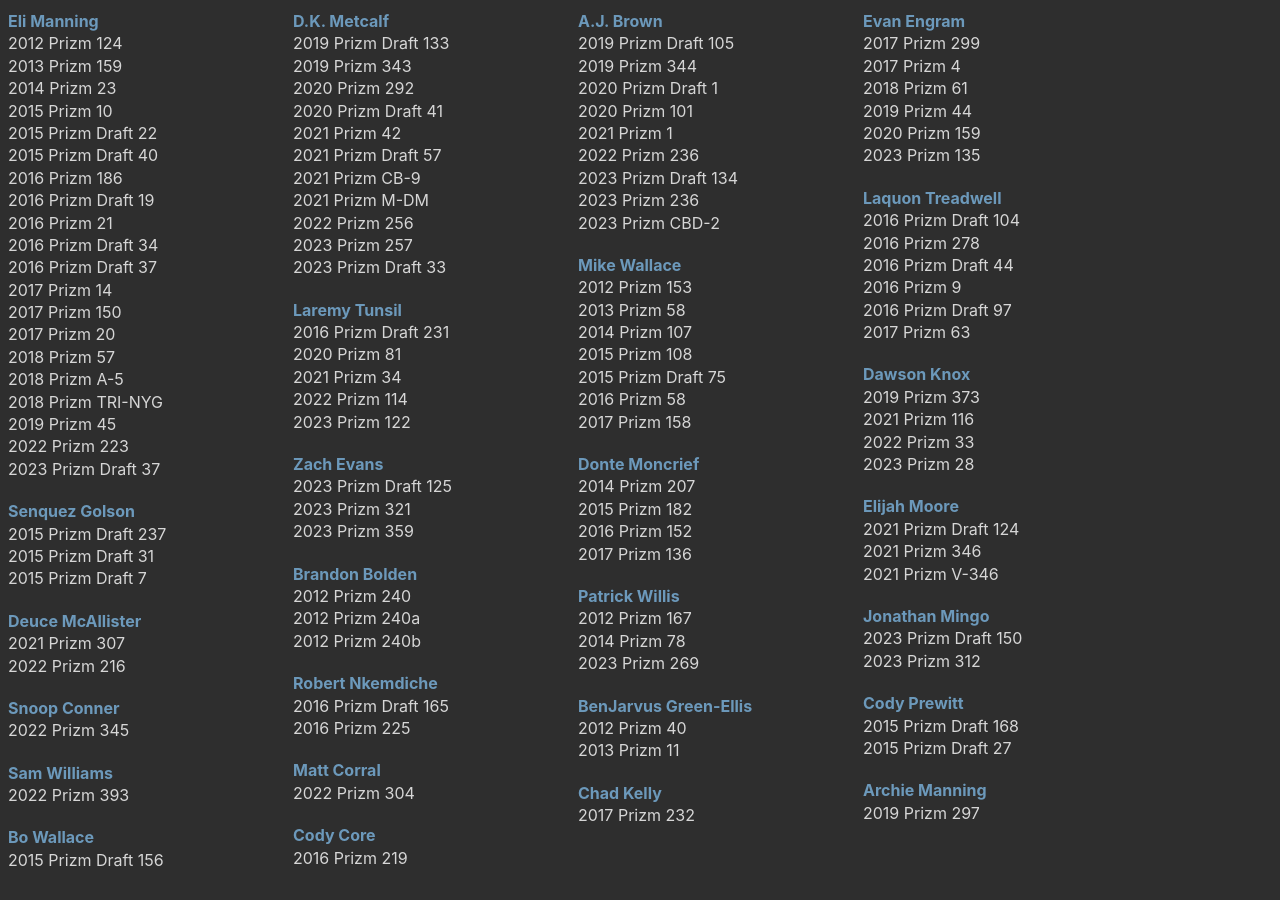
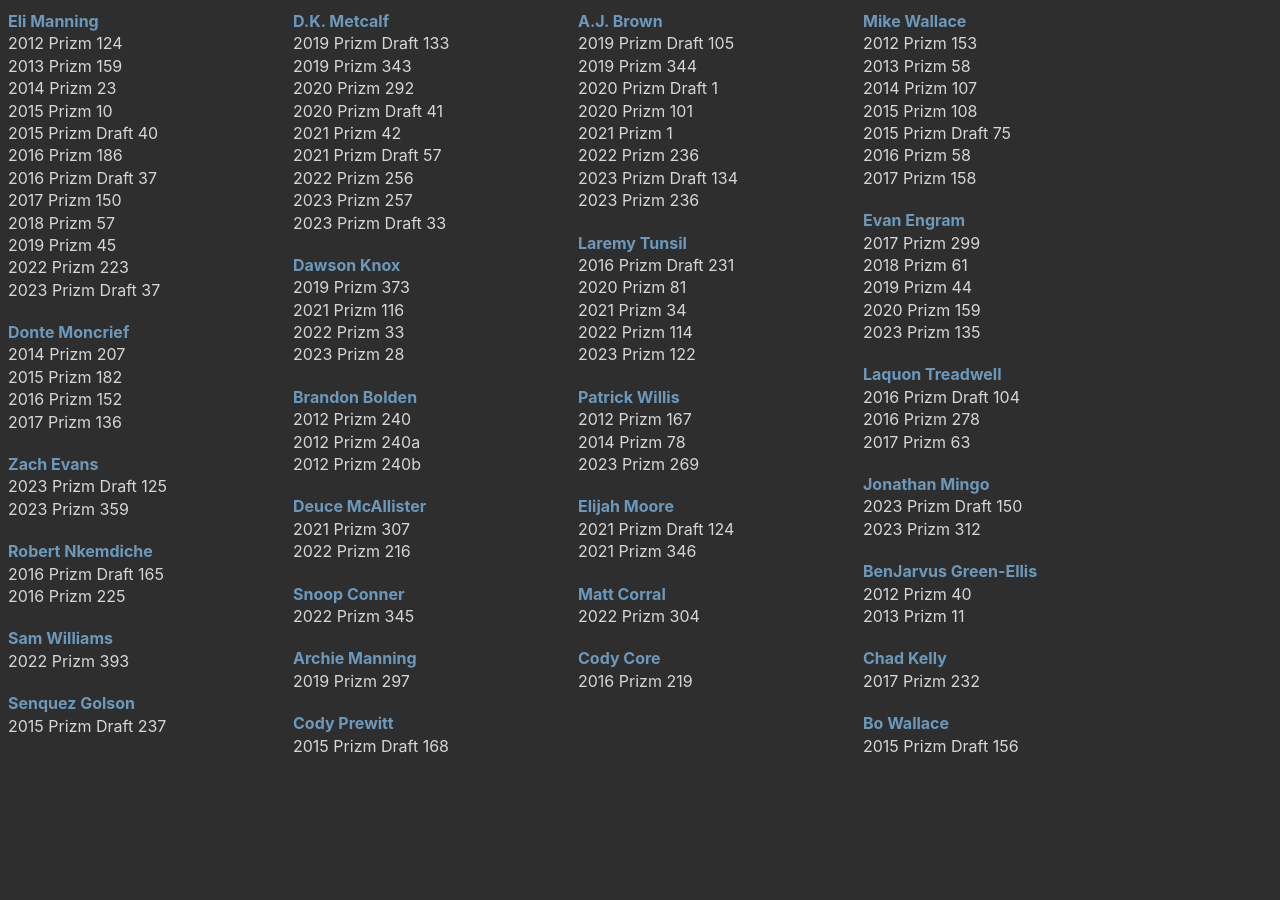
Before and after one commit to jimg72/jimg72.github.io, a Jekyll site: the page built from comc_prizm.html, in a window 1280 px wide. Built offline with Jekyll 4.4.1, drawn with Linux system fonts in a browser that asks for light colours.

Commit message:
Update comc_prizm.yml

```diff
--- a/_data/comc_prizm.yml
+++ b/_data/comc_prizm.yml
@@ -8,32 +8,16 @@
       link_url: Cards,sq,=Eli+Manning+2014+Prizm+23
     - link_name: 2015 Prizm 10
       link_url: Cards,sq,=Eli+Manning+2015+Prizm+10
-    - link_name: 2015 Prizm Draft 22
-      link_url: Cards,sq,=Eli+Manning+2015+Prizm+22
     - link_name: 2015 Prizm Draft 40
       link_url: Cards,sq,=Eli+Manning+2015+Prizm+40
     - link_name: 2016 Prizm 186
       link_url: Cards,sq,=Eli+Manning+2016+Prizm+186
-    - link_name: 2016 Prizm Draft 19
-      link_url: Cards,sq,=Eli+Manning+2016+Prizm+19
-    - link_name: 2016 Prizm 21
-      link_url: Cards,sq,=Eli+Manning+2016+Prizm+21
-    - link_name: 2016 Prizm Draft 34
-      link_url: Cards,sq,=Eli+Manning+2016+Prizm+34
     - link_name: 2016 Prizm Draft 37
       link_url: Cards,sq,=Eli+Manning+2016+Prizm+37
-    - link_name: 2017 Prizm 14
-      link_url: Cards,sq,=Eli+Manning+2017+Prizm+14
     - link_name: 2017 Prizm 150
       link_url: Cards,sq,=Eli+Manning+2017+Prizm+150
-    - link_name: 2017 Prizm 20
-      link_url: Cards,sq,=Eli+Manning+2017+Prizm+20
     - link_name: 2018 Prizm 57
       link_url: Cards,sq,=Eli+Manning+2018+Prizm+57
-    - link_name: 2018 Prizm A-5
-      link_url: Cards,sq,=Eli+Manning+2018+Prizm+A-5
-    - link_name: 2018 Prizm TRI-NYG
-      link_url: Cards,sq,=Eli+Manning+2018+Prizm+TRI-NYG
     - link_name: 2019 Prizm 45
       link_url: Cards,sq,=Eli+Manning+2019+Prizm+45
     - link_name: 2022 Prizm 223
@@ -44,78 +28,42 @@
 - player: D.K. Metcalf
   links:
     - link_name: 2019 Prizm Draft 133
-      link_url: Cards,sq,=Metcalf+2019+Prizm+133
+      link_url: Cards,sq,=D.K.+Metcalf+2019+Prizm+133
     - link_name: 2019 Prizm 343
-      link_url: Cards,sq,=Metcalf+2019+Prizm+343
+      link_url: Cards,sq,=D.K.+Metcalf+2019+Prizm+343
     - link_name: 2020 Prizm 292
-      link_url: Cards,sq,=Metcalf+2020+Prizm+292
+      link_url: Cards,sq,=D.K.+Metcalf+2020+Prizm+292
     - link_name: 2020 Prizm Draft 41
-      link_url: Cards,sq,=Metcalf+2020+Prizm+41
+      link_url: Cards,sq,=D.K.+Metcalf+2020+Prizm+41
     - link_name: 2021 Prizm 42
-      link_url: Cards,sq,=Metcalf+2021+Prizm+42
+      link_url: Cards,sq,=D.K.+Metcalf+2021+Prizm+42
     - link_name: 2021 Prizm Draft 57
-      link_url: Cards,sq,=Metcalf+2021+Prizm+57
-    - link_name: 2021 Prizm CB-9
-      link_url: Cards,sq,=Metcalf+2021+Prizm+CB-9
-    - link_name: 2021 Prizm M-DM
-      link_url: Cards,sq,=Metcalf+2021+Prizm+M-DM
+      link_url: Cards,sq,=D.K.+Metcalf+2021+Prizm+57
     - link_name: 2022 Prizm 256
-      link_url: Cards,sq,=Metcalf+2022+Prizm+256
+      link_url: Cards,sq,=D.K.+Metcalf+2022+Prizm+256
     - link_name: 2023 Prizm 257
-      link_url: Cards,sq,=Metcalf+2023+Prizm+257
+      link_url: Cards,sq,=D.K.+Metcalf+2023+Prizm+257
     - link_name: 2023 Prizm Draft 33
-      link_url: Cards,sq,=Metcalf+2023+Prizm+33
+      link_url: Cards,sq,=D.K.+Metcalf+2023+Prizm+33
 
 - player: A.J. Brown
   links:
     - link_name: 2019 Prizm Draft 105
-      link_url: Cards,sq,=Brown+2019+Prizm+105
+      link_url: Cards,sq,=A.J.+Brown+2019+Prizm+105
     - link_name: 2019 Prizm 344
-      link_url: Cards,sq,=Brown+2019+Prizm+344
+      link_url: Cards,sq,=A.J.+Brown+2019+Prizm+344
     - link_name: 2020 Prizm Draft 1
-      link_url: Cards,sq,=Brown+2020+Prizm+1
+      link_url: Cards,sq,=A.J.+Brown+2020+Prizm+1
     - link_name: 2020 Prizm 101
-      link_url: Cards,sq,=Brown+2020+Prizm+101
+      link_url: Cards,sq,=A.J.+Brown+2020+Prizm+101
     - link_name: 2021 Prizm 1
-      link_url: Cards,sq,=Brown+2021+Prizm+1
+      link_url: Cards,sq,=A.J.+Brown+2021+Prizm+1
     - link_name: 2022 Prizm 236
-      link_url: Cards,sq,=Brown+2022+Prizm+236
+      link_url: Cards,sq,=A.J.+Brown+2022+Prizm+236
     - link_name: 2023 Prizm Draft 134
-      link_url: Cards,sq,=Brown+2023+Prizm+134
+      link_url: Cards,sq,=A.J.+Brown+2023+Prizm+134
     - link_name: 2023 Prizm 236
-      link_url: Cards,sq,=Brown+2023+Prizm+236
-    - link_name: 2023 Prizm CBD-2
-      link_url: Cards,sq,=Brown+2023+Prizm+CBD-2
-
-- player: Evan Engram
-  links:
-    - link_name: 2017 Prizm 299
-      link_url: Cards,sq,=Evan+Engram+2017+Prizm+299
-    - link_name: 2017 Prizm 4
-      link_url: Cards,sq,=Evan+Engram+2017+Prizm+4
-    - link_name: 2018 Prizm 61
-      link_url: Cards,sq,=Evan+Engram+2018+Prizm+61
-    - link_name: 2019 Prizm 44
-      link_url: Cards,sq,=Evan+Engram+2019+Prizm+44
-    - link_name: 2020 Prizm 159
-      link_url: Cards,sq,=Evan+Engram+2020+Prizm+159
-    - link_name: 2023 Prizm 135
-      link_url: Cards,sq,=Evan+Engram+2023+Prizm+135
-
-- player: Laquon Treadwell
-  links:
-    - link_name: 2016 Prizm Draft 104
-      link_url: Cards,sq,=Laquon+Treadwell+2016+Prizm+104
-    - link_name: 2016 Prizm 278
-      link_url: Cards,sq,=Laquon+Treadwell+2016+Prizm+278
-    - link_name: 2016 Prizm Draft 44
-      link_url: Cards,sq,=Laquon+Treadwell+2016+Prizm+44
-    - link_name: 2016 Prizm 9
-      link_url: Cards,sq,=Laquon+Treadwell+2016+Prizm+9
-    - link_name: 2016 Prizm Draft 97
-      link_url: Cards,sq,=Laquon+Treadwell+2016+Prizm+97
-    - link_name: 2017 Prizm 63
-      link_url: Cards,sq,=Laquon+Treadwell+2017+Prizm+63
+      link_url: Cards,sq,=A.J.+Brown+2023+Prizm+236
 
 - player: Mike Wallace
   links:
@@ -133,6 +81,19 @@
       link_url: Cards,sq,=Mike+Wallace+2016+Prizm+58
     - link_name: 2017 Prizm 158
       link_url: Cards,sq,=Mike+Wallace+2017+Prizm+158
+
+- player: Evan Engram
+  links:
+    - link_name: 2017 Prizm 299
+      link_url: Cards,sq,=Evan+Engram+2017+Prizm+299
+    - link_name: 2018 Prizm 61
+      link_url: Cards,sq,=Evan+Engram+2018+Prizm+61
+    - link_name: 2019 Prizm 44
+      link_url: Cards,sq,=Evan+Engram+2019+Prizm+44
+    - link_name: 2020 Prizm 159
+      link_url: Cards,sq,=Evan+Engram+2020+Prizm+159
+    - link_name: 2023 Prizm 135
+      link_url: Cards,sq,=Evan+Engram+2023+Prizm+135
 
 - player: Laremy Tunsil
   links:
@@ -169,32 +130,14 @@
     - link_name: 2017 Prizm 136
       link_url: Cards,sq,=Donte+Moncrief+2017+Prizm+136
 
-- player: Zach Evans
+- player: Laquon Treadwell
   links:
-    - link_name: 2023 Prizm Draft 125
-      link_url: Cards,sq,=Zach+Evans+2023+Prizm+125
-    - link_name: 2023 Prizm 321
-      link_url: Cards,sq,=Zach+Evans+2023+Prizm+321
-    - link_name: 2023 Prizm 359
-      link_url: Cards,sq,=Zach+Evans+2023+Prizm+359
-
-- player: Elijah Moore
-  links:
-    - link_name: 2021 Prizm Draft 124
-      link_url: Cards,sq,=Elijah+Moore+2021+Prizm+124
-    - link_name: 2021 Prizm 346
-      link_url: Cards,sq,=Elijah+Moore+2021+Prizm+346
-    - link_name: 2021 Prizm V-346
-      link_url: Cards,sq,=Elijah+Moore+2021+Prizm+V-346
-
-- player: Senquez Golson
-  links:
-    - link_name: 2015 Prizm Draft 237
-      link_url: Cards,sq,=Senquez+Golson+2015+Prizm+237
-    - link_name: 2015 Prizm Draft 31
-      link_url: Cards,sq,=Senquez+Golson+2015+Prizm+31
-    - link_name: 2015 Prizm Draft 7
-      link_url: Cards,sq,=Senquez+Golson+2015+Prizm+7
+    - link_name: 2016 Prizm Draft 104
+      link_url: Cards,sq,=Laquon+Treadwell+2016+Prizm+104
+    - link_name: 2016 Prizm 278
+      link_url: Cards,sq,=Laquon+Treadwell+2016+Prizm+278
+    - link_name: 2017 Prizm 63
+      link_url: Cards,sq,=Laquon+Treadwell+2017+Prizm+63
 
 - player: Brandon Bolden
   links:
@@ -214,6 +157,13 @@
     - link_name: 2023 Prizm 269
       link_url: Cards,sq,=Patrick+Willis+2023+Prizm+269
 
+- player: Zach Evans
+  links:
+    - link_name: 2023 Prizm Draft 125
+      link_url: Cards,sq,=Zach+Evans+2023+Prizm+125
+    - link_name: 2023 Prizm 359
+      link_url: Cards,sq,=Zach+Evans+2023+Prizm+359
+
 - player: Jonathan Mingo
   links:
     - link_name: 2023 Prizm Draft 150
@@ -228,19 +178,19 @@
     - link_name: 2022 Prizm 216
       link_url: Cards,sq,=Deuce+McAllister+2022+Prizm+216
 
+- player: Elijah Moore
+  links:
+    - link_name: 2021 Prizm Draft 124
+      link_url: Cards,sq,=Elijah+Moore+2021+Prizm+124
+    - link_name: 2021 Prizm 346
+      link_url: Cards,sq,=Elijah+Moore+2021+Prizm+346
+
 - player: Robert Nkemdiche
   links:
     - link_name: 2016 Prizm Draft 165
       link_url: Cards,sq,=Robert+Nkemdiche+2016+Prizm+165
     - link_name: 2016 Prizm 225
       link_url: Cards,sq,=Robert+Nkemdiche+2016+Prizm+225
-
-- player: Cody Prewitt
-  links:
-    - link_name: 2015 Prizm Draft 168
-      link_url: Cards,sq,=Cody+Prewitt+2015+Prizm+168
-    - link_name: 2015 Prizm Draft 27
-      link_url: Cards,sq,=Cody+Prewitt+2015+Prizm+27
 
 - player: BenJarvus Green-Ellis
   links:
@@ -279,6 +229,16 @@
     - link_name: 2016 Prizm 219
       link_url: Cards,sq,=Cody+Core+2016+Prizm+219
 
+- player: Senquez Golson
+  links:
+    - link_name: 2015 Prizm Draft 237
+      link_url: Cards,sq,=Senquez+Golson+2015+Prizm+237
+
+- player: Cody Prewitt
+  links:
+    - link_name: 2015 Prizm Draft 168
+      link_url: Cards,sq,=Cody+Prewitt+2015+Prizm+168
+
 - player: Bo Wallace
   links:
     - link_name: 2015 Prizm Draft 156
```
